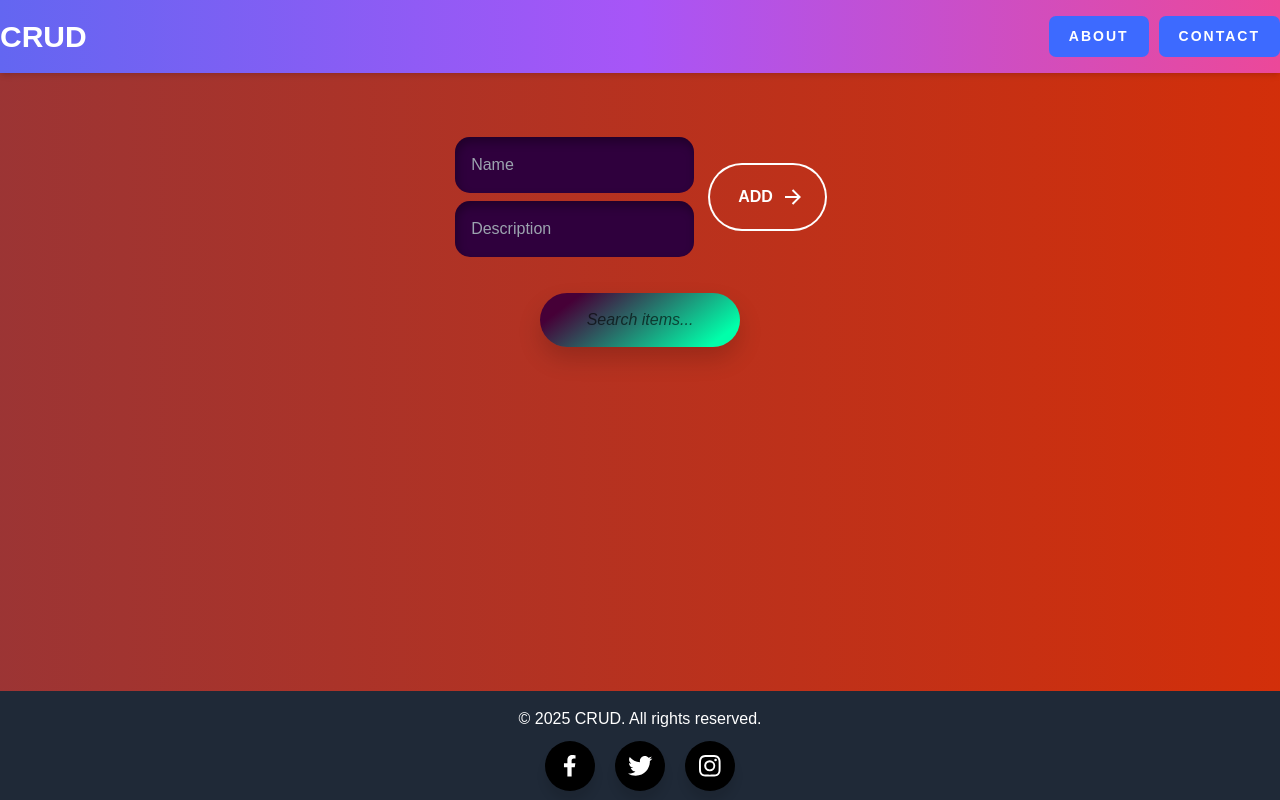
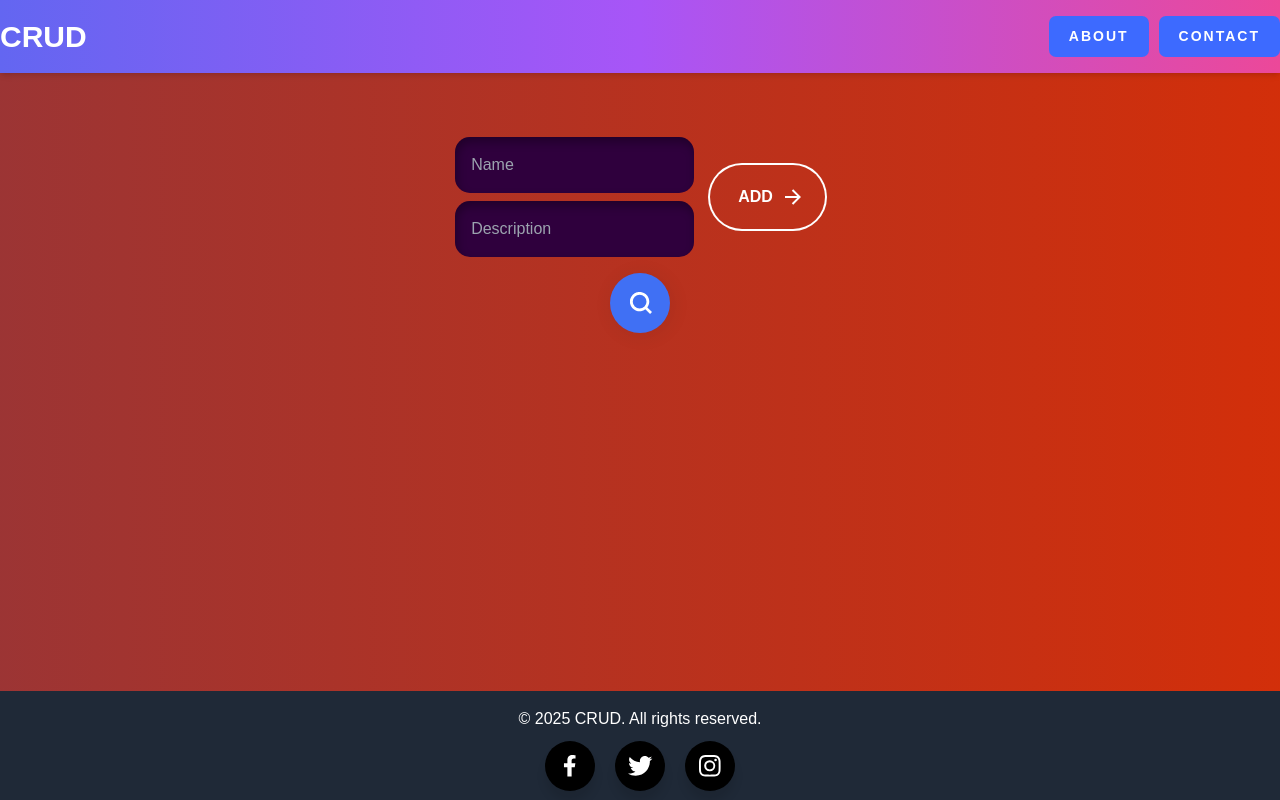
Before and after one commit to rafaelmm16/Next.js-CRUD, a Next.js app in the folder my-app/: page / in a window 1280 px wide. Built offline with nearby package versions, Linux system fonts and the light colour scheme.

Commit message:
✨ refatorado o componente de busca, substituindo estilos por classes utilitárias e melhorando a acessibilidade; adicionado novo manipulador de eventos para busca

```diff
--- a/my-app/src/app/components/search.tsx
+++ b/my-app/src/app/components/search.tsx
@@ -1,62 +1,4 @@
 import React from 'react';
-import styled from 'styled-components';
-
-const StyledWrapper = styled.div`
-  display: flex;
-  justify-content: center;
-  align-items: center;
-  margin: 20px;
-
-  input {
-    color: rgb(34, 34, 34);
-    background: linear-gradient(142.99deg, rgb(70, 0, 55) 15.53%, rgb(0, 255, 170) 88.19%);
-    box-shadow: 0px 12px 24px -1px rgba(0, 0, 0, 0.18);
-    border: none;
-    border-radius: 50px;
-    padding: 15px;
-    outline: none;
-    text-align: center;
-    width: 200px;
-    font-size: 1rem; // Unidade relativa para melhor escalabilidade
-    transition: all 0.4s ease-in-out;
-
-    &::placeholder {
-      color: rgba(0, 0, 0, 0.6);
-      font-style: italic; // Diferenciar o placeholder
-    }
-
-    &:hover {
-      width: 240px;
-      box-shadow: 0px 16px 32px -1px rgba(0, 0, 0, 0.25);
-    }
-
-    &:focus {
-      width: 280px;
-      background: linear-gradient(142.99deg, rgba(159, 100, 255, 0.9) 15.53%, rgb(0, 78, 52) 88.19%);
-      box-shadow: inset 0px 2px 4px rgba(0, 0, 0, 0.2),
-                  0px 16px 32px -1px rgba(0, 128, 64, .5);
-    }
-
-    @media (max-width: 768px) { // Estilo responsivo
-      width: 150px;
-
-      &:hover {
-        width: 180px;
-      }
-
-      &:focus {
-        width: 200px;
-      }
-    }
-
-    @media (max-width: 480px) { // Para dispositivos menores
-      font-size: .9rem;
-      padding: 12px;
-      width: auto; // Ajusta automaticamente ao container
-    }
-
-    }
-`;
 
 interface SearchProps {
   value: string;
@@ -66,17 +8,21 @@ interface SearchProps {
 
 const Search: React.FC<SearchProps> = ({ value, onChange, placeholder }) => {
   return (
-    <StyledWrapper>
+    <div className="p-5 overflow-hidden w-[60px] h-[60px] hover:w-[270px] bg-[#4070f4] shadow-[2px_2px_20px_rgba(0,0,0,0.08)] rounded-full flex group items-center hover:duration-300 duration-300 mb-4">
+      <div className="flex items-center justify-center fill-white">
+        <svg xmlns="http://www.w3.org/2000/svg" id="Isolation_Mode" data-name="Isolation Mode" viewBox="0 0 24 24" width={22} height={22}>
+          <path d="M18.9,16.776A10.539,10.539,0,1,0,16.776,18.9l5.1,5.1L24,21.88ZM10.5,18A7.5,7.5,0,1,1,18,10.5,7.507,7.507,0,0,1,10.5,18Z" />
+        </svg>
+      </div>
       <input
         type="text"
-        name="search"
-        placeholder={placeholder}
+        className="outline-none text-[20px] bg-transparent w-full text-white font-normal px-4"
         value={value}
         onChange={onChange}
-        aria-label={placeholder} // Melhora a acessibilidade
+        placeholder={placeholder}
       />
-    </StyledWrapper>
+    </div>
   );
-};
+}
 
 export default Search;
--- a/my-app/src/app/page.tsx
+++ b/my-app/src/app/page.tsx
@@ -32,6 +32,10 @@ export default function Home() {
 
   const handleInputChange = (e: React.ChangeEvent<HTMLInputElement>) => {
     setNewItem({ ...newItem, [e.target.name]: e.target.value });
+  };
+
+  const handleSearch = (event: React.ChangeEvent<HTMLInputElement>) => {
+    setSearchTerm(event.target.value);
   };
 
   const addItem = async () => {
@@ -136,7 +140,7 @@ export default function Home() {
           </div>
         </div>
 
-        <Search value={searchTerm} onChange={(e: React.ChangeEvent<HTMLInputElement>) => setSearchTerm(e.target.value)} placeholder="Search items..." />
+        <Search value={searchTerm} onChange={handleSearch} placeholder="Search items..." />
 
         <ul className="w-full">
           {filteredItems.map((item) => (
```
